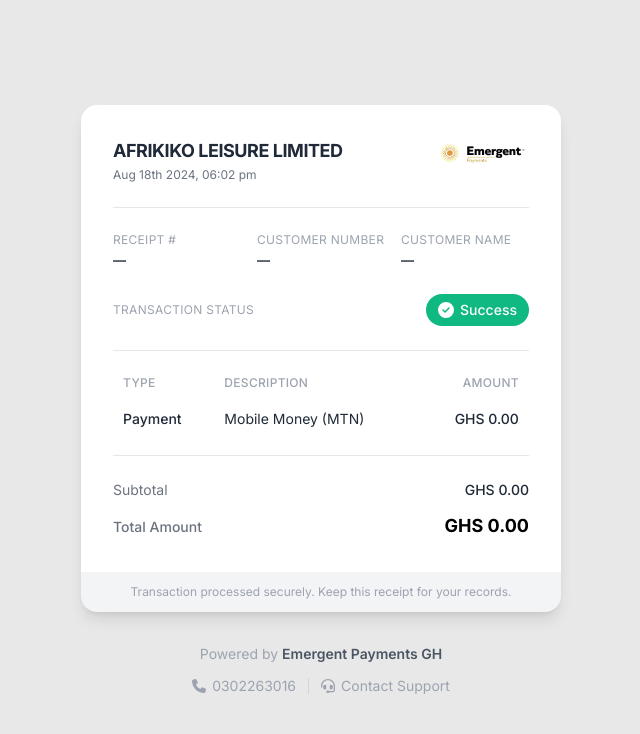
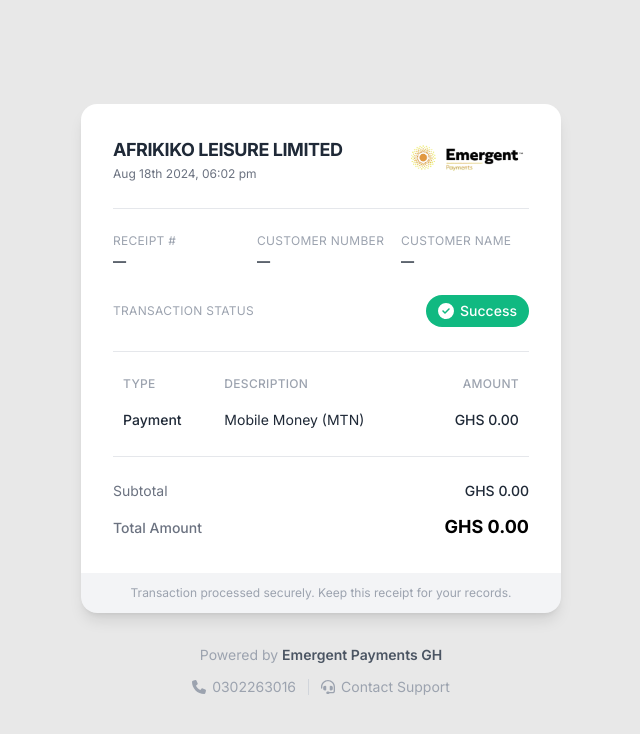
Before and after one commit to spacegod1/receipt-page, a Next.js app: page / in a window 1280 px wide. Shown: the top 734 px of the page, without its empty margins (319-959 px from the left). Built offline with nearby package versions, Linux system fonts and the light colour scheme.

Commit message:
other changes

```diff
--- a/app/page.js
+++ b/app/page.js
@@ -46,9 +46,9 @@
               <Image
                 src="/full emergent logo.png"
                 alt="Emergent Payments"
-                width={120}
-                height={40}
-                className="h-9 w-auto object-contain"
+                width={160}
+                height={54}
+                className="h-12 w-auto object-contain"
                 priority
               />
             </div>
```
